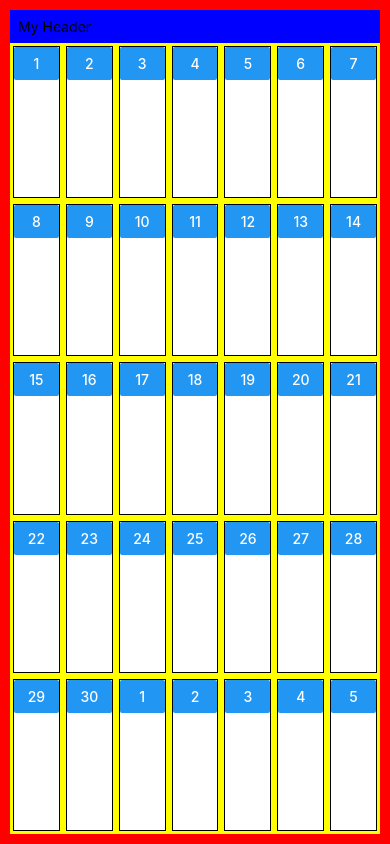
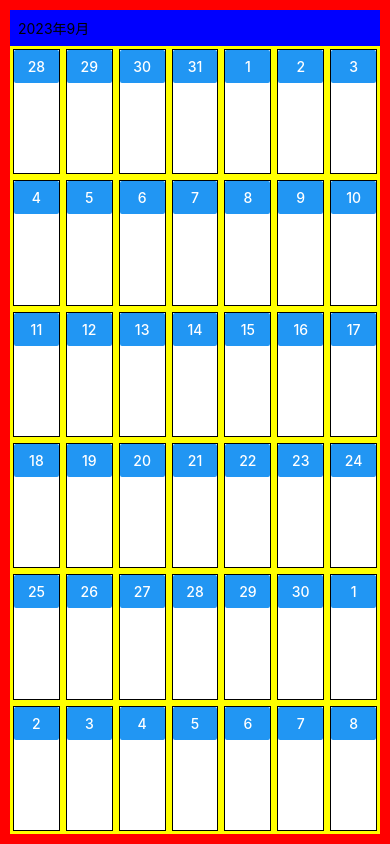
Before and after one commit to iik-matching/evecale-mobile, a React Native app: screen / in a window 390 px wide. Built offline with nearby package versions, Linux system fonts and the light colour scheme.

Commit message:
月表示完了

```diff
--- a/App.tsx
+++ b/App.tsx
@@ -8,8 +8,13 @@ interface CellProps {
   dayNum: number;
 }
 interface TableProps {
-  monthNum: number;
+  year: number;
+  month: number;
 }
+
+const handleButtonPress = () => {
+  console.log('ボタンが押されました');
+};
 
 // ヘッダー
 const Header: React.FC<HeaderProps> = ({title}) => {
@@ -24,36 +29,43 @@ const Header: React.FC<HeaderProps> = ({title}) => {
 const Cell: React.FC<CellProps> = ({dayNum}) => {
   return (
     <View style={styles.cell}>
-      <Button title={`${dayNum}`} />
+      <Button title={`${dayNum}`} onPress={handleButtonPress} />
     </View>
   );
 };
 
-// // Table
-// const Talbe: React.FC<TableProps> = ({mounthNum}) => {
-//   return (
-//     <View style={styles.table}>
-//       {/* 6回繰り返す */}
-//       {Array.from({length: 6}).map((_, rowIndex) => (
-//         <View style={styles.row} key={rowIndex}>
-//           {/* 月〜金まで繰り返す */}
-//           {Array.from({length: 7}).map((_, colIndex) => (
-//             <Cell dayNum={rowIndex * 7 + colIndex + 1} />
-//           ))}
-//         </View>
-//       ))}
-//     </View>
-//   );
-// };
+// 特定の月の最初の日（すなわち1日）が何曜日であるかを取得する　月曜が0 ~ 日曜が1
+const getFirstDayOfMonth = (year: number, month: number) => {
+  let result = new Date(year, month - 1, 1).getDay() - 1;
+  // 日曜の場合
+  if (result == -1) {
+    result = 6;
+  }
 
-const getDaysInMonth = (month: number) => {
-  const date = new Date(2023, month, 0);
-  return date.getDate();
+  console.log(`${year}年の${month}月は${result}曜日から`);
+
+  return result;
 };
 
-const Table: React.FC<TableProps> = ({monthNum}) => {
-  const daysInMonth = getDaysInMonth(monthNum);
-  const weeks = Math.ceil(daysInMonth / 7);
+// 受け取った年と月で、最終日が人日までかを取得できる関数
+const getDaysInMonth = (year: number, month: number) => {
+  let result: number = new Date(year, month, 0).getDate();
+  console.log(`${year}年の${month}月は${result}日まで`);
+  return result;
+};
+
+const Table: React.FC<TableProps> = ({year, month}) => {
+  // 先月は何日までか
+  const daysInPrevMonth = getDaysInMonth(year, month - 1);
+  // 今月は何日までか
+  const daysInMonth = getDaysInMonth(year, month);
+  // 今月が何曜日からスタートかを 月曜０ で取得
+  const firstDayOfMonth = getFirstDayOfMonth(year, month);
+  // 表示する週の数
+  const weeks = 6;
+  // 今月用カウンタ
+  let dayCounter = 1 - firstDayOfMonth;
+  // 次月用カウンタ
   let nextMonthDay = 1;
 
   return (
@@ -61,10 +73,12 @@ const Table: React.FC<TableProps> = ({monthNum}) => {
       {Array.from({length: weeks}).map((_, rowIndex) => (
         <View style={styles.row} key={rowIndex}>
           {Array.from({length: 7}).map((_, colIndex) => {
-            const dayNum = rowIndex * 7 + colIndex + 1;
-
-            if (dayNum <= daysInMonth) {
-              return <Cell dayNum={dayNum} key={colIndex} />;
+            if (dayCounter <= 0) {
+              return (
+                <Cell dayNum={daysInPrevMonth + dayCounter++} key={colIndex} />
+              );
+            } else if (dayCounter <= daysInMonth) {
+              return <Cell dayNum={dayCounter++} key={colIndex} />;
             } else {
               return <Cell dayNum={nextMonthDay++} key={colIndex} />;
             }
@@ -76,10 +90,12 @@ const Table: React.FC<TableProps> = ({monthNum}) => {
 };
 
 const App = () => {
+  const year = 2023;
+  const month = 9;
   return (
     <View style={styles.container}>
-      <Header title="My Header" />
-      <Table monthNum={9} />
+      <Header title={`${year}年${month}月`} />
+      <Table year={year} month={month} />
     </View>
   );
 };
```
